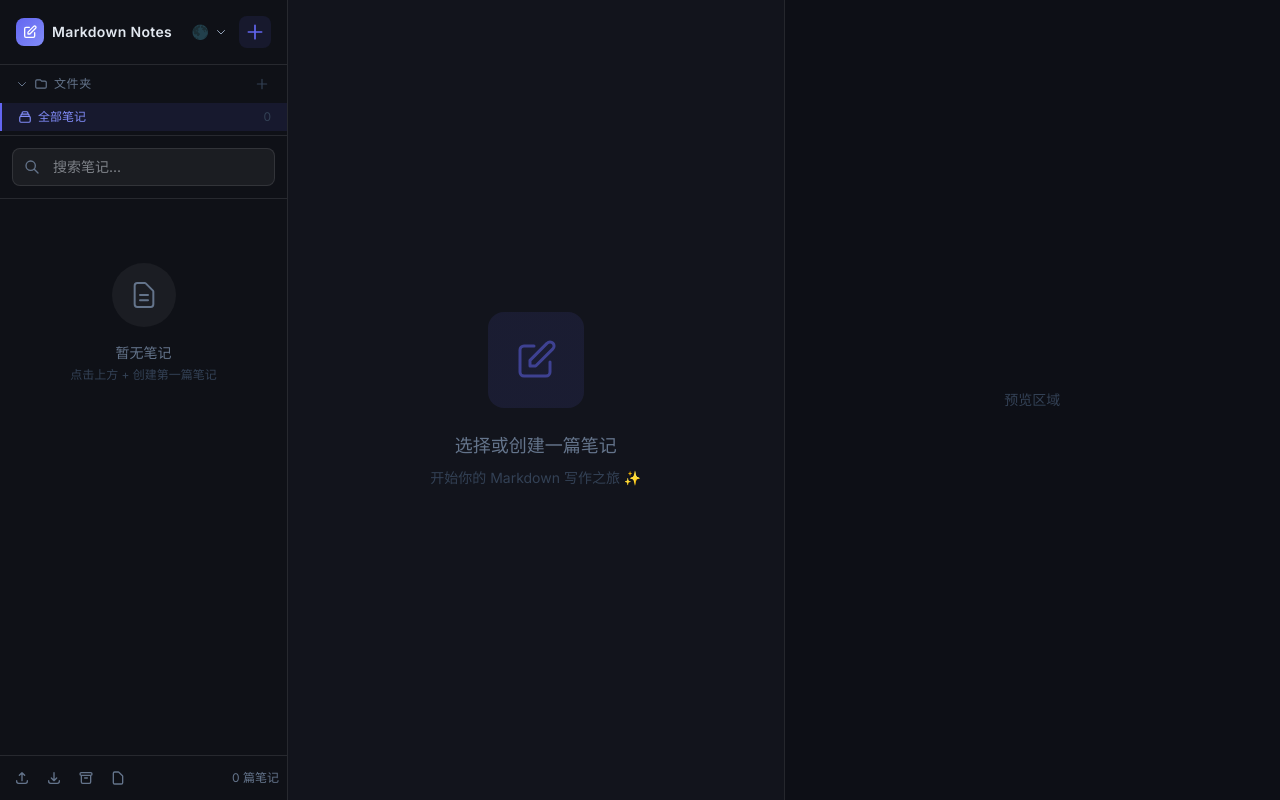
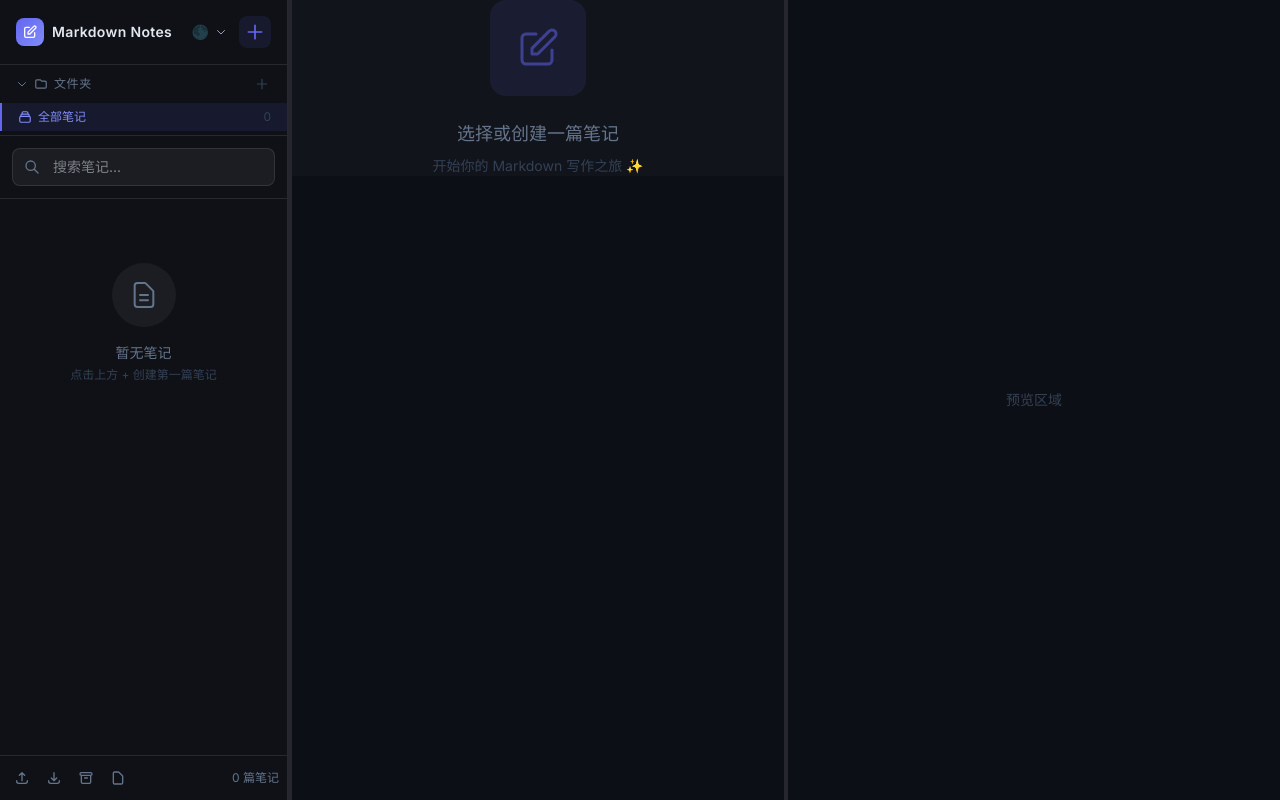
Before and after one commit to ccc0508/Markdown-Note, a React (Vite) app: page / in a window 1280 px wide. Built offline with nearby package versions, Linux system fonts and the light colour scheme.

Commit message:
feat: 可拖拽面板 — 侧边栏和编辑器/预览区域支持左右拖动调整宽度

```diff
--- a/src/App.tsx
+++ b/src/App.tsx
@@ -1,5 +1,6 @@
 import { useNotes } from './hooks/useNotes';
 import { useTheme } from './hooks/useTheme';
+import { useResizable } from './hooks/useResizable';
 import { NoteList } from './components/NoteList/NoteList';
 import { Editor } from './components/Editor/Editor';
 import { Preview } from './components/Preview/Preview';
@@ -33,12 +34,30 @@ function App() {
 
   const { currentTheme, themes, setTheme } = useTheme();
 
+  // 可拖拽面板尺寸
+  const sidebar = useResizable({
+    initialSize: 288,
+    minSize: 220,
+    maxSize: 480,
+    direction: 'left',
+    storageKey: 'panel-sidebar-width',
+  });
+
+  const preview = useResizable({
+    initialSize: 50,
+    minSize: 25,
+    maxSize: 75,
+    direction: 'left',
+    storageKey: 'panel-preview-pct',
+  });
+
   return (
     <div
       className="flex h-screen w-screen overflow-hidden"
       style={{ backgroundColor: 'var(--bg-primary)', color: 'var(--text-primary)' }}
     >
       {/* 左侧：笔记列表 + 文件夹 + 主题切换 */}
+      <div style={{ width: sidebar.size, flexShrink: 0 }}>
         <NoteList
           notes={notes}
           allNotes={allNotes}
@@ -67,14 +86,29 @@ function App() {
             />
           }
         />
+      </div>
 
-      {/* 中间：编辑器 */}
+      {/* 拖拽手柄 — 侧边栏 | 编辑器 */}
+      <div
+        className="drag-handle"
+        onMouseDown={sidebar.handleMouseDown}
+      />
+
+      {/* 中间+右侧 内容区域 */}
+      <div className="flex-1 flex min-w-0 overflow-hidden">
+        {/* 编辑器 */}
+        <div style={{ flex: `${100 - preview.size} 0 0%` }} className="min-w-0 overflow-hidden">
           <Editor note={activeNote} onUpdateNote={updateNote} />
+        </div>
 
-      {/* 分隔线 */}
-      <div className="w-px flex-shrink-0" style={{ backgroundColor: 'var(--border-color)' }} />
+        {/* 拖拽手柄 — 编辑器 | 预览 */}
+        <div
+          className="drag-handle"
+          onMouseDown={preview.handleMouseDown}
+        />
 
-      {/* 右侧：预览 + 目录 */}
+        {/* 预览 */}
+        <div style={{ flex: `${preview.size} 0 0%` }} className="min-w-0 overflow-hidden flex">
           <Preview
             content={activeNote?.content ?? ''}
             title={activeNote?.title ?? ''}
@@ -90,6 +124,8 @@ function App() {
             <TableOfContents content={activeNote.content} />
           )}
         </div>
+      </div>
+    </div>
   );
 }
 
--- a/src/components/NoteList/NoteList.tsx
+++ b/src/components/NoteList/NoteList.tsx
@@ -60,7 +60,7 @@ export const NoteList = React.memo(function NoteList({
 
     return (
         <aside
-            className="w-72 min-w-[260px] flex flex-col h-full"
+            className="flex flex-col h-full w-full"
             style={{
                 backgroundColor: 'var(--bg-sidebar)',
                 borderRight: '1px solid var(--border-color)',
--- /dev/null
+++ b/src/hooks/useResizable.ts
@@ -0,0 +1,73 @@
+import { useState, useCallback, useRef, useEffect } from 'react';
+
+interface UseResizableOptions {
+    initialSize: number;
+    minSize: number;
+    maxSize: number;
+    direction: 'left' | 'right'; // which side the handle is on
+    storageKey?: string;
+}
+
+export function useResizable({
+    initialSize,
+    minSize,
+    maxSize,
+    direction,
+    storageKey,
+}: UseResizableOptions) {
+    const [size, setSize] = useState<number>(() => {
+        if (storageKey) {
+            const saved = localStorage.getItem(storageKey);
+            if (saved) {
+                const parsed = Number(saved);
+                if (!isNaN(parsed) && parsed >= minSize && parsed <= maxSize) {
+                    return parsed;
+                }
+            }
+        }
+        return initialSize;
+    });
+
+    const isResizing = useRef(false);
+    const startX = useRef(0);
+    const startSize = useRef(0);
+
+    // 持久化
+    useEffect(() => {
+        if (storageKey) {
+            localStorage.setItem(storageKey, String(size));
+        }
+    }, [size, storageKey]);
+
+    const handleMouseDown = useCallback((e: React.MouseEvent) => {
+        e.preventDefault();
+        e.stopPropagation();
+        isResizing.current = true;
+        startX.current = e.clientX;
+        startSize.current = size;
+        document.body.style.cursor = 'col-resize';
+        document.body.style.userSelect = 'none';
+
+        const handleMouseMove = (e: MouseEvent) => {
+            if (!isResizing.current) return;
+            const delta = e.clientX - startX.current;
+            const newSize = direction === 'left'
+                ? startSize.current + delta
+                : startSize.current - delta;
+            setSize(Math.min(maxSize, Math.max(minSize, newSize)));
+        };
+
+        const handleMouseUp = () => {
+            isResizing.current = false;
+            document.body.style.cursor = '';
+            document.body.style.userSelect = '';
+            document.removeEventListener('mousemove', handleMouseMove);
+            document.removeEventListener('mouseup', handleMouseUp);
+        };
+
+        document.addEventListener('mousemove', handleMouseMove);
+        document.addEventListener('mouseup', handleMouseUp);
+    }, [size, minSize, maxSize, direction]);
+
+    return { size, handleMouseDown };
+}
--- a/src/index.css
+++ b/src/index.css
@@ -38,6 +38,23 @@
 
   --hover-bg: rgba(255, 255, 255, 0.05);
   --active-bg: rgba(99, 102, 241, 0.1);
+}
+
+/* ===== 拖拽手柄 ===== */
+.drag-handle {
+  width: 4px;
+  flex-shrink: 0;
+  cursor: col-resize;
+  background-color: var(--border-color);
+  transition: background-color 0.2s, width 0.15s;
+  position: relative;
+  z-index: 10;
+}
+
+.drag-handle:hover,
+.drag-handle:active {
+  width: 4px;
+  background-color: var(--accent);
 }
 
 /* ===== 全局基础样式 ===== */
```
Lines whose indentation alone changed are shown as unchanged.
